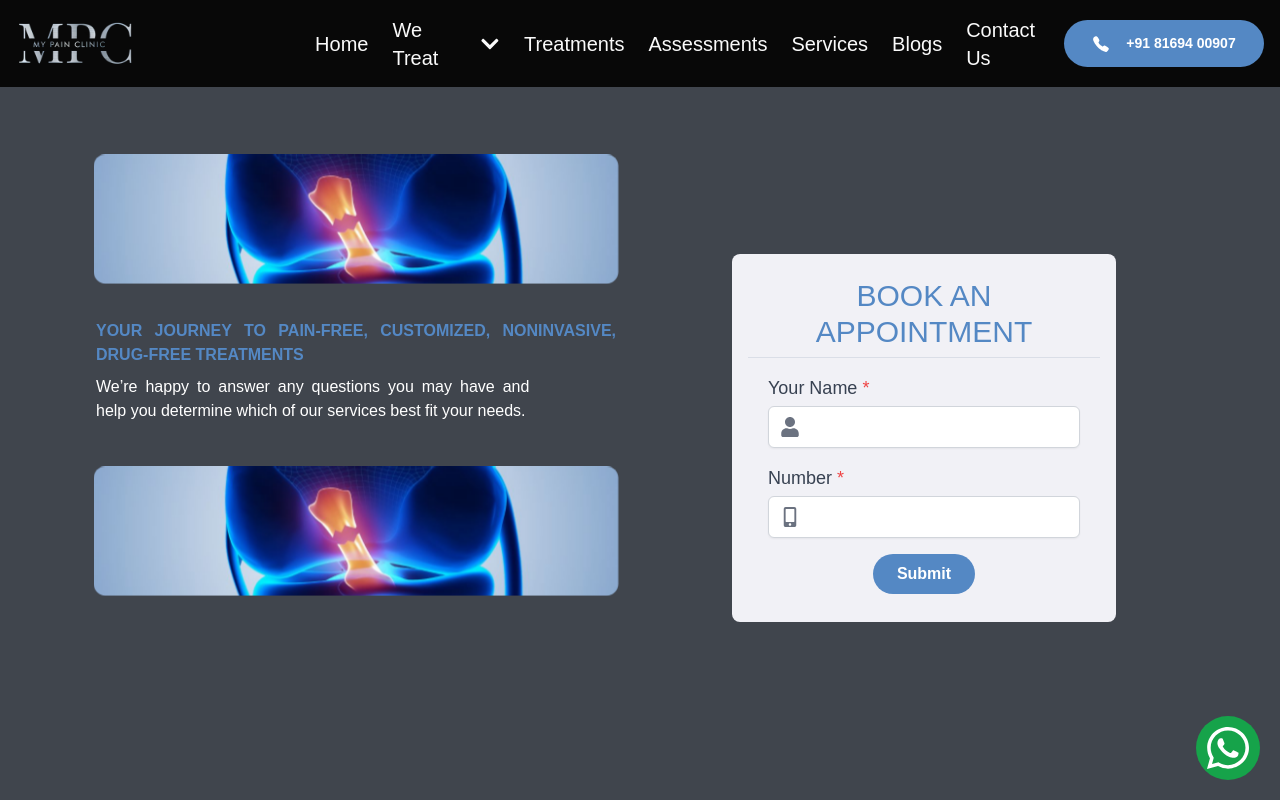
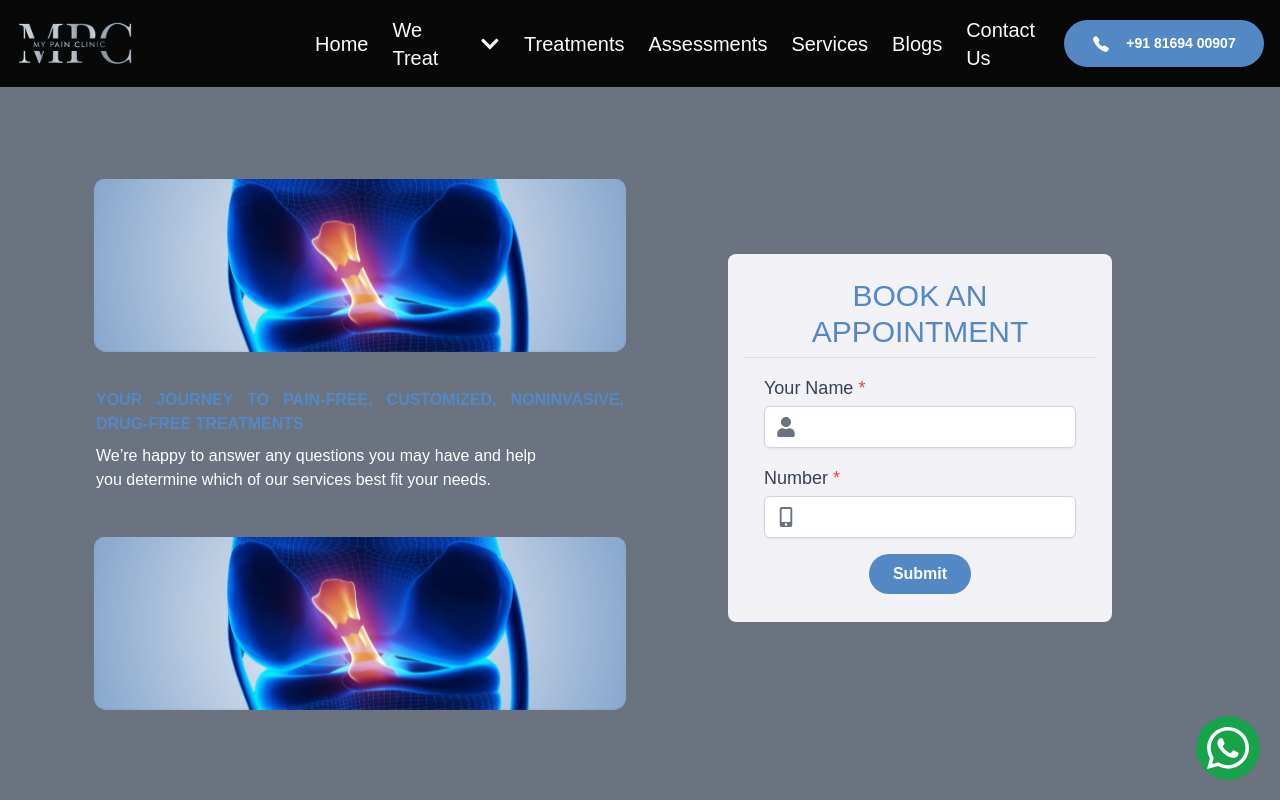
Before and after one commit to Hope-Ray/nextjs-mpc, a Next.js app: page /sublanding in a window 1280 px wide. Shown: the top 800 px of the page. Built offline with nearby package versions, Linux system fonts and the light colour scheme.

Commit message:
sub landing carousel 1

```diff
--- a/src/components/SubLanding/SubWelcome.jsx
+++ b/src/components/SubLanding/SubWelcome.jsx
@@ -3,10 +3,10 @@ import { SubCarousel } from "./SubCarousel/SubCarousel";
 
 const SubWelcome = () => {
   return (
-    <div className=" bg-no-repeat bg-cover bg-gray-500 bg-bottom min-h-screen relative">
-      <div className="absolute inset-0 bg-black opacity-40"></div>
-      <div className="container py-2 md:px-[5rem] px-4 grid md:grid-cols-2 gap-1 md:gap-4 absolute top-[87px] inset-0 mx-auto">
-        <div className="hero-content max-h-[35rem] flex flex-col justify-center items-center">
+    <div className=" bg-no-repeat bg-cover bg-gray-500 bg-bottom h-screen relative">
+      {/* <div className="absolute inset-0 bg-black opacity-40"></div> */}
+      <div className="flex max-h-full pt-[87px] px-[5rem]">
+        <div className="hero-content w-[50%] flex flex-col justify-center items-center">
           <div className="h-[30%] w-full">
             <SubCarousel></SubCarousel>
           </div>
@@ -26,7 +26,7 @@ const SubWelcome = () => {
         </div>
 
         {/* Contact Form */}
-        <div className="hero-content flex justify-center items-center">
+        <div className="hero-content w-[50%] flex justify-center items-center">
           <div className="bg-[#F1F1F6] rounded-lg md:w-96 p-4 mb-3">
             <div className="text-2xl text-center md:text-3xl font-medium text-brandColor py-2">
               BOOK AN APPOINTMENT
```
